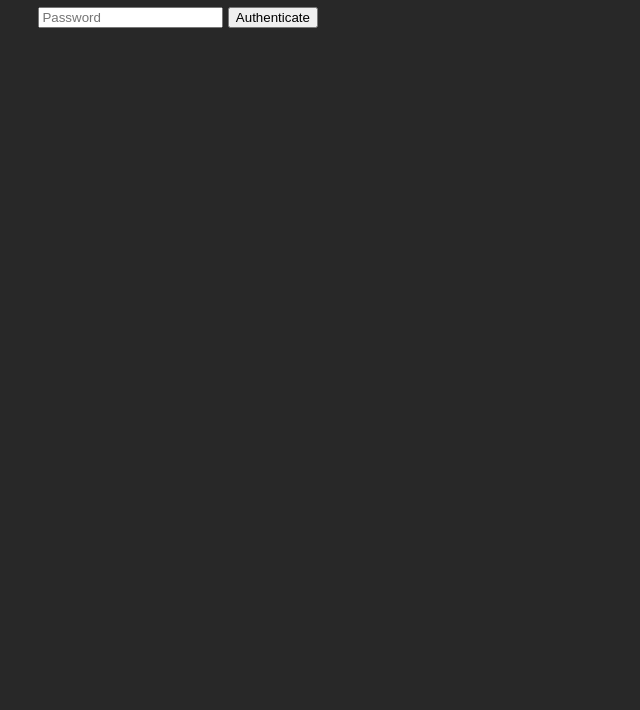
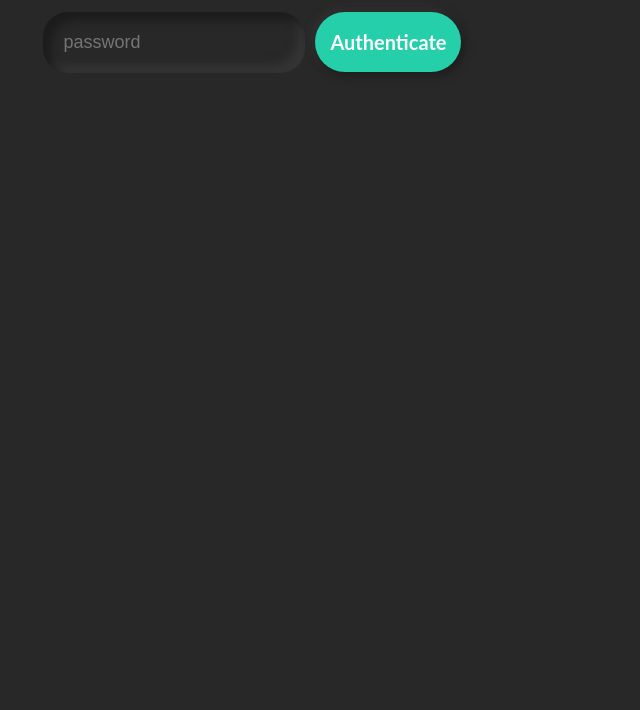
Before and after one commit to MaximKall/home, a plain HTML site: page index.html in a window 1280 px wide. Shown: the part 90-800 px from the top of the page, without its empty margins (0-640 px from the left). Drawn offline with Linux system fonts and the light colour scheme; a web font is replaced by a local one.

Commit message:
auth styled

```diff
--- a/index.html
+++ b/index.html
@@ -20,10 +20,16 @@
 <body>
     <div id="authentication-form">
         <h1>Enter Password to Access Content</h1>
-        <form onsubmit="authenticate(event)">
-            <input type="password" id="password-input" placeholder="Password">
-            <button type="submit">Authenticate</button>
-        </form>
+        <div class="login">
+            <div class="fields">
+                <form onsubmit="authenticate(event)">
+                    <div class="password"><input type="password" class="pass-input" placeholder="password" /></div>
+                </form>
+            </div>
+            <div class="fields">
+                <button class="signin-button" type="submit">Authenticate</button>
+            </div>
+        </div>
     </div>
     <div id="protected-content" style="display: none;">
         <div class="title">
--- a/style.css
+++ b/style.css
@@ -39,3 +39,66 @@ a {
     padding-left: 30px;
     margin-bottom: 7vh;
 }
+
+.login {
+    display: flex;
+    justify-content: flex-start;
+}
+
+.fields {
+    max-width: 100%;
+    margin: 5px 5px 5px 5px;
+}
+
+@media screen and (max-width: 500px) {
+    .login {
+        flex-direction: column;
+    }
+
+    .fields {
+        max-width: 100%;
+    }
+}
+
+.fields input {
+    margin-left: 15px;
+    border: none;
+    outline: none;
+    background: none;
+    color: white;
+    font-size: 18px;
+    padding: 20px 10px 20px 5px;
+}
+
+.password {
+    border-radius: 25px;
+    box-shadow: inset 8px 8px 8px #1c1c1c,
+        inset -8px -8px 8px #343434;
+}
+
+.signin-button {
+    outline: none;
+    border: none;
+    cursor: pointer;
+    height: 60px;
+    width: 100%;
+    border-radius: 30px;
+    font-size: 20px;
+    font-weight: 700;
+    font-family: 'Lato', sans-serif;
+    color: #fff;
+    text-align: center;
+    background: #24cfaa;
+    box-shadow: 3px 3px 8px #1c1c1c,
+        -3px -3px 8px #343434;
+    transition: 0.5s;
+    padding: 15px;
+}
+
+.signin-button:hover {
+    background: #32e6bf;
+}
+
+.signin-button:active {
+    background: #04644f;
+}
```
